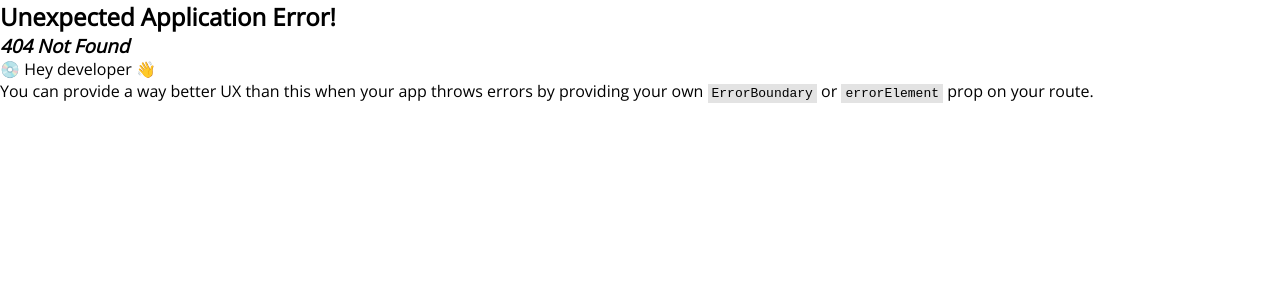
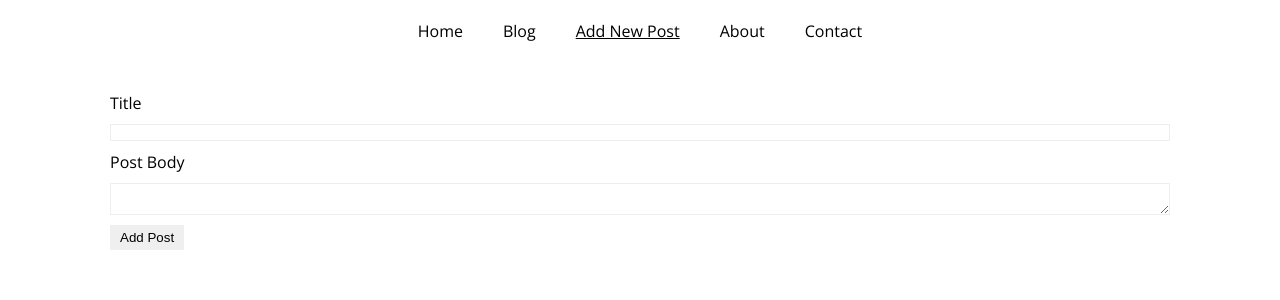
Before and after one commit to tarunislucky/simple-blog-react, a React (Vite) app: page /new in a window 1280 px wide. Before the commit this address had no page. Shown: the top 300 px of the page. Built offline with nearby package versions, Linux system fonts and the light colour scheme.

Commit message:
redux impleent- add new post in reducer

```diff
--- a/package.json
+++ b/package.json
@@ -12,7 +12,9 @@
   "dependencies": {
     "react": "^18.2.0",
     "react-dom": "^18.2.0",
-    "react-router-dom": "^6.14.2"
+    "react-redux": "^8.1.2",
+    "react-router-dom": "^6.14.2",
+    "redux": "^4.2.1"
   },
   "devDependencies": {
     "@types/react": "^18.2.15",
--- a/src/App.jsx
+++ b/src/App.jsx
@@ -5,6 +5,7 @@ import BlogPage from "./pages/BlogPage";
 import Homepage from "./pages/Homepage";
 import About from "./pages/About";
 import Contact from "./pages/Contact";
+import AddNewPost from "./pages/AddNewPost";
 
 function App() {
 	const router = createBrowserRouter([
@@ -19,6 +20,10 @@ function App() {
 				{
 					path: "blog",
 					element: <BlogPage />,
+				},
+				{
+					path: "/new",
+					element: <AddNewPost />,
 				},
 				{
 					path: "about",
--- a/src/components/BlogPost.jsx
+++ b/src/components/BlogPost.jsx
@@ -1,15 +1,11 @@
+/* eslint-disable react/prop-types */
 import styles from "./BlogPost.module.css";
 
-const BlogPost = () => {
+const BlogPost = ({ post }) => {
 	return (
 		<article className={styles.post}>
-			<h2>Blog post heading</h2>
-			<p>
-				Lorem ipsum dolor sit amet consectetur adipisicing elit. Quia
-				necessitatibus ipsum maxime expedita assumenda, hic consequuntur minus
-				suscipit dolore a aliquid cum rem. Asperiores et accusantium, officia
-				hic fuga cupiditate.
-			</p>
+			<h2>{post.title}</h2>
+			<p>{post.postContent}</p>
 		</article>
 	);
 };
--- a/src/components/Navigation.jsx
+++ b/src/components/Navigation.jsx
@@ -24,6 +24,15 @@ const Navigation = () => {
 				</li>
 				<li>
 					<NavLink
+						to="/new"
+						className={({ isActive }) =>
+							isActive ? styles.active : undefined
+						}>
+						Add New Post
+					</NavLink>
+				</li>
+				<li>
+					<NavLink
 						to="/about"
 						className={({ isActive }) =>
 							isActive ? styles.active : undefined
--- a/src/main.jsx
+++ b/src/main.jsx
@@ -1,12 +1,16 @@
 import React from "react";
+import { Provider } from "react-redux";
 import ReactDOM from "react-dom/client";
 import App from "./App.jsx";
 import "./index.css";
+import store from "./store/index";
 
 const root = ReactDOM.createRoot(document.getElementById("root"));
 
 root.render(
 	<React.StrictMode>
-		<App />
+		<Provider store={store}>
+			<App />
+		</Provider>
 	</React.StrictMode>
 );
--- /dev/null
+++ b/src/pages/AddNewPost.jsx
@@ -0,0 +1,36 @@
+import { useRef } from "react";
+import { useDispatch } from "react-redux";
+import styles from "./AddNewPost.module.css";
+const AddNewPost = () => {
+	const inputRef = useRef();
+	const inputContentRef = useRef();
+	const dispatch = useDispatch();
+
+	const onFormSubmit = (event) => {
+		event.preventDefault();
+
+		dispatch({
+			type: "addNewPost",
+			post: {
+				id: Math.random(),
+				title: inputRef.current.value,
+				postContent: inputContentRef.current.value,
+			},
+		});
+	};
+
+	return (
+		<form onSubmit={onFormSubmit}>
+			<div className={styles.inputGroup}>
+				<label>Title</label>
+				<input type="text" ref={inputRef} />
+			</div>
+			<div className={styles.inputGroup}>
+				<label>Post Body</label>
+				<textarea ref={inputContentRef} />
+			</div>
+			<button className={styles.addNewPostBtn}>Add Post</button>
+		</form>
+	);
+};
+export default AddNewPost;
--- /dev/null
+++ b/src/pages/AddNewPost.module.css
@@ -0,0 +1,20 @@
+.inputGroup {
+}
+.inputGroup input,
+.inputGroup textarea {
+	display: block;
+	width: 100%;
+	border: 1px solid #eee;
+	margin-bottom: 10px;
+}
+
+.inputGroup label {
+	display: block;
+	margin-bottom: 10px;
+}
+
+.addNewPostBtn {
+	padding: 5px 10px;
+	border: none;
+	cursor: pointer;
+}
--- a/src/pages/BlogPage.jsx
+++ b/src/pages/BlogPage.jsx
@@ -1,11 +1,15 @@
+import { useSelector } from "react-redux";
 import BlogPost from "../components/BlogPost";
 
 const BlogPage = () => {
+	const posts = useSelector((state) => {
+		return state.posts;
+	});
 	return (
 		<main>
-			<BlogPost />
-			<BlogPost />
-			<BlogPost />
+			{posts.map((post) => (
+				<BlogPost key={post.id} post={post} />
+			))}
 		</main>
 	);
 };
--- /dev/null
+++ b/src/store/index.js
@@ -0,0 +1,15 @@
+import { createStore } from "redux";
+
+
+const postsReducer = (state = { posts: [] }, action) => {
+
+	if (action.type === "addNewPost") {
+		return {
+			posts: [action.post, ...state.posts]
+		}
+	}
+}
+
+const store = createStore(postsReducer);
+
+export default store;
```
Also changed, not shown: 1 other file (tests, documents, lock files or other folders).
